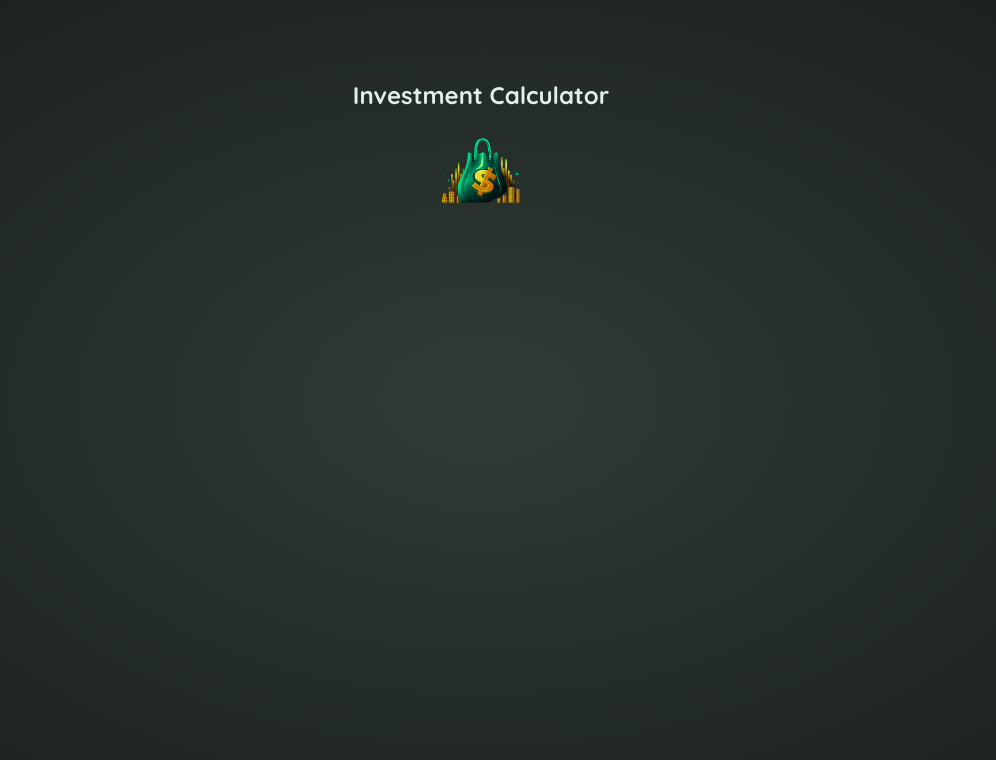
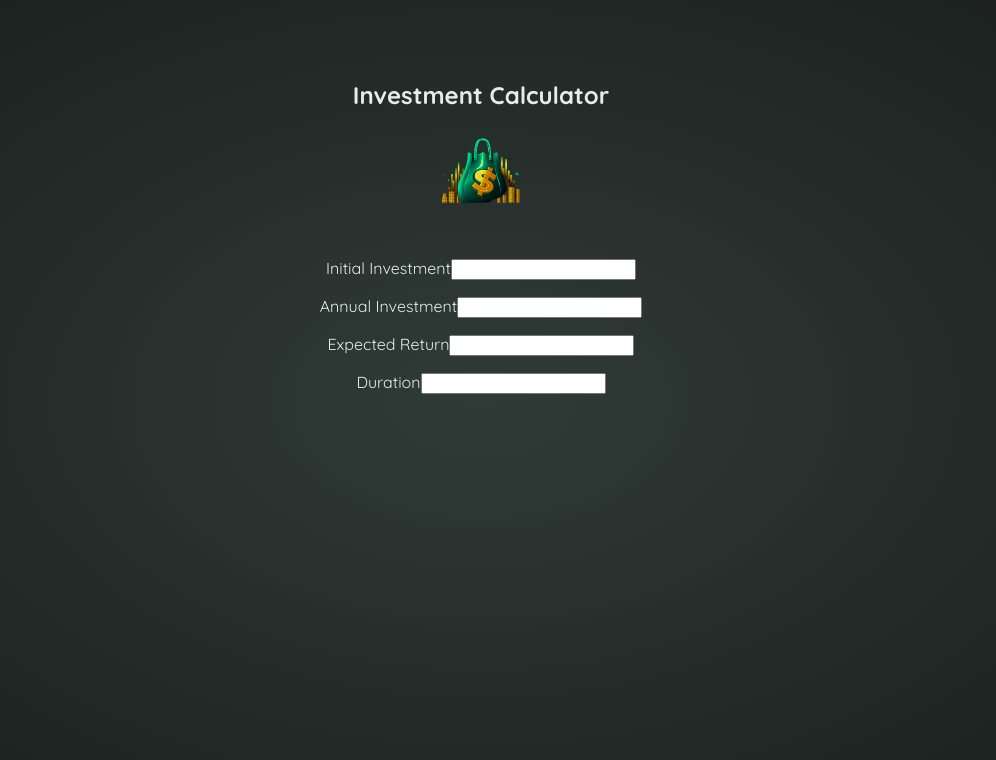
Before and after one commit to Jpkeys29/Investment-Calculator, a React (Vite) app: page / in a window 1280 px wide. Shown: the top 760 px of the page, without its empty margins (159-1155 px from the left). Built offline with nearby package versions, Linux system fonts and the light colour scheme.

Commit message:
Adding UserInput component

```diff
--- a/src/App.jsx
+++ b/src/App.jsx
@@ -1,12 +1,14 @@
 import { useState } from 'react'
 import './App.css'
 import Header from './components/Header.jsx'
+import UserInput from './components/UserInput.jsx'
 
 function App() {
 
   return (
     <>
       <Header />
+      <UserInput />
     </>
   )
 }
--- /dev/null
+++ b/src/components/UserInput.jsx
@@ -0,0 +1,22 @@
+export default function UserInput() {
+    return <section>
+        <div>
+            <p>
+                <label>Initial Investment</label>
+                <input  type='number' required />
+            </p>
+            <p>
+                <label>Annual Investment</label>
+                <input type='number' required />
+            </p>
+            <p>
+                <label>Expected Return</label>
+                <input type='number' required />
+            </p>
+            <p>
+                <label>Duration</label>
+                <input type='number' required />
+            </p>
+        </div>
+    </section>
+}
```
